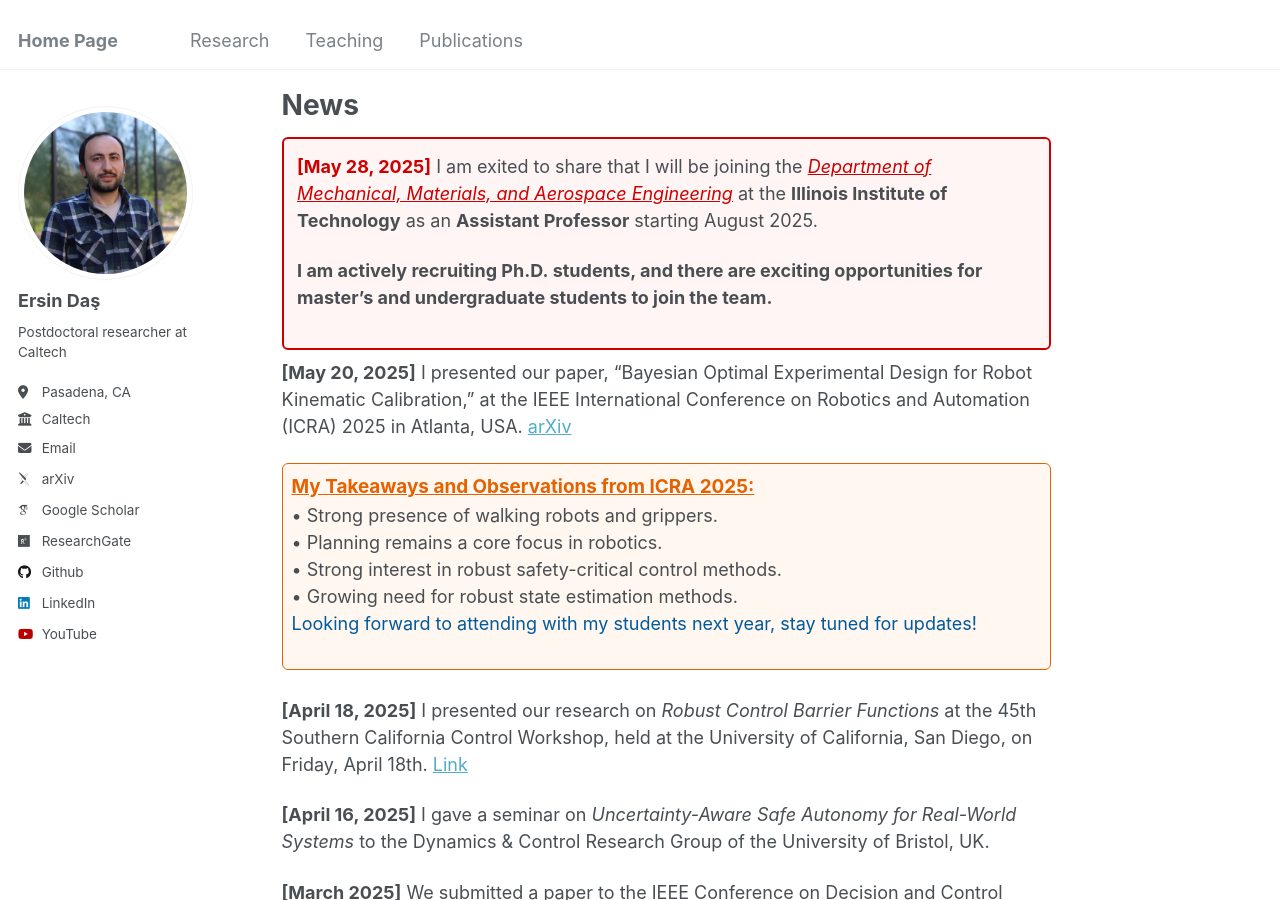
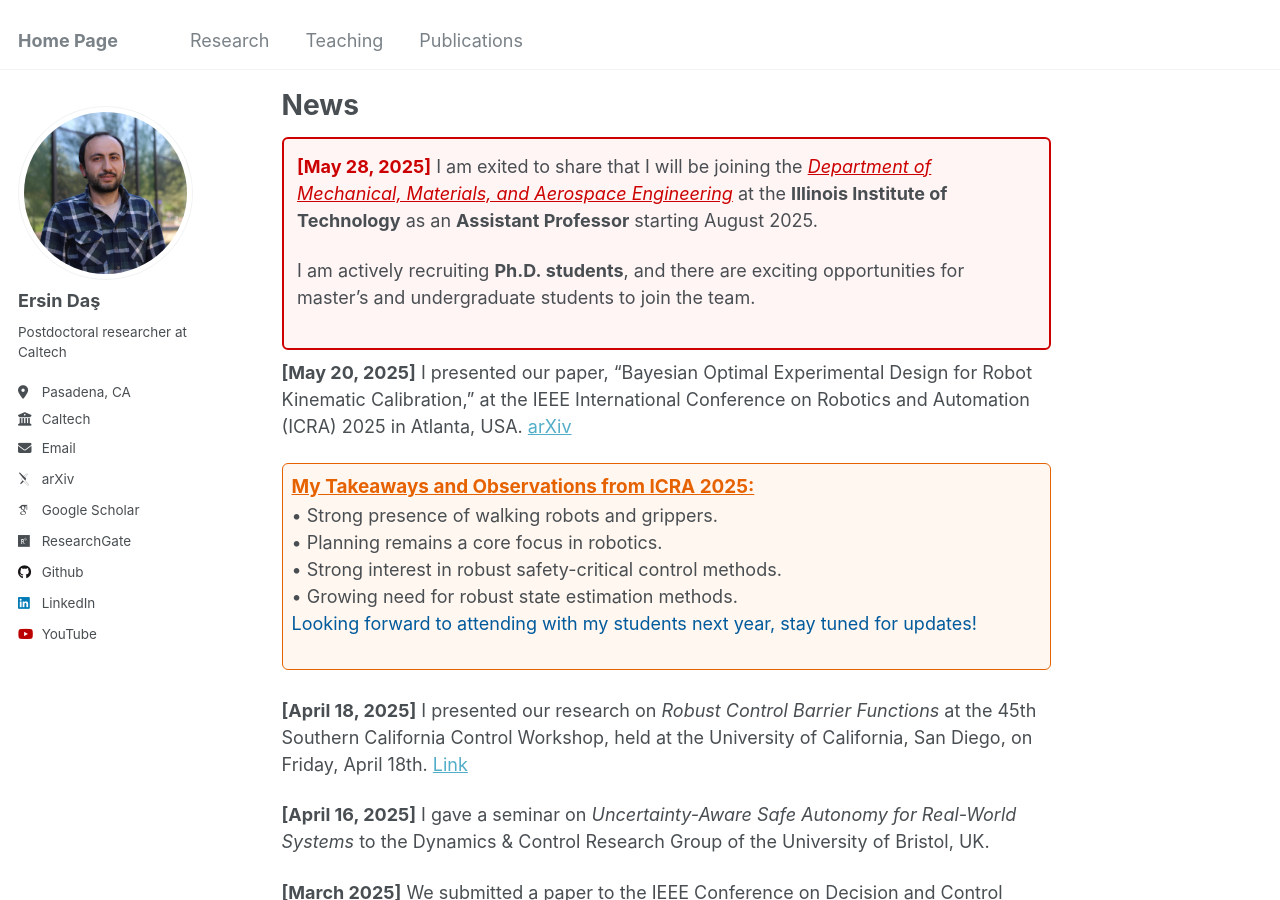
Before and after one commit to ersindas/ersindas.github.io, a Jekyll site: the page built from _pages/about.md, in a window 1280 px wide and 900 px high, scrolled down 398 px. Built offline with Jekyll 4.4.1, drawn with Linux system fonts in a browser that asks for light colours; some web fonts are replaced.

Commit message:
Update about.md

```diff
--- a/_pages/about.md
+++ b/_pages/about.md
@@ -19,8 +19,8 @@ News
 <div style="border: 2px solid #CC0000; background-color:#fff5f5; padding:0.75em; margin:0.5em 0; border-radius:6px;">
   <strong style="color:#CC0000;">[May 28, 2025]</strong> I am exited to share that I will be joining the <em><a href="https://www.iit.edu/mmae" style="color:#CC0000; text-decoration: underline;">Department of Mechanical, Materials, and Aerospace Engineering</a></em> at the <strong>Illinois Institute of Technology</strong> as an <strong>Assistant Professor</strong> starting August 2025.
 
- <span style="display:block; font-weight:bold; margin-top:0.6em;">
-    I am actively recruiting Ph.D.&nbsp;students, and there are exciting opportunities for master’s and undergraduate students to join the team.
+  <span style="display:block; margin-top:0.6em;">
+    I am actively recruiting <strong>Ph.D.&nbsp;students</strong>, and there are exciting opportunities for master’s and undergraduate students to join the team.
   </span>
 </div>
 
```
